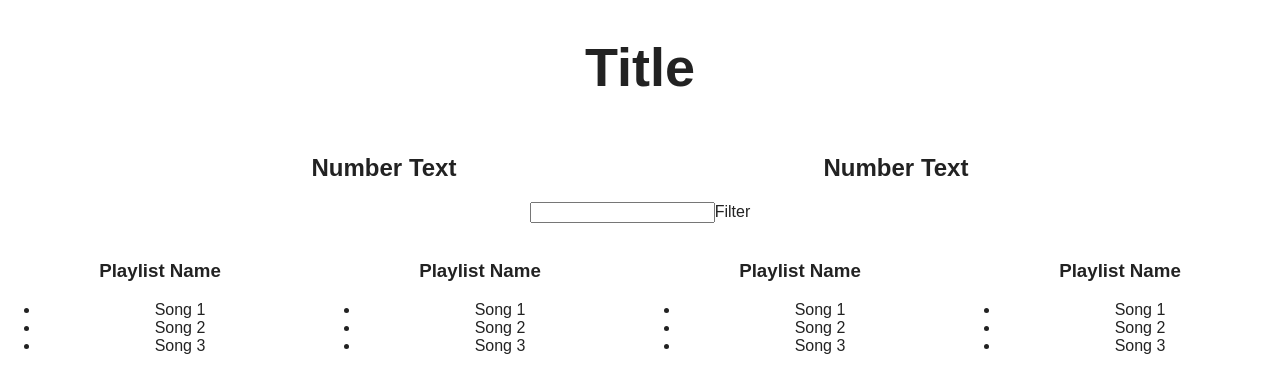
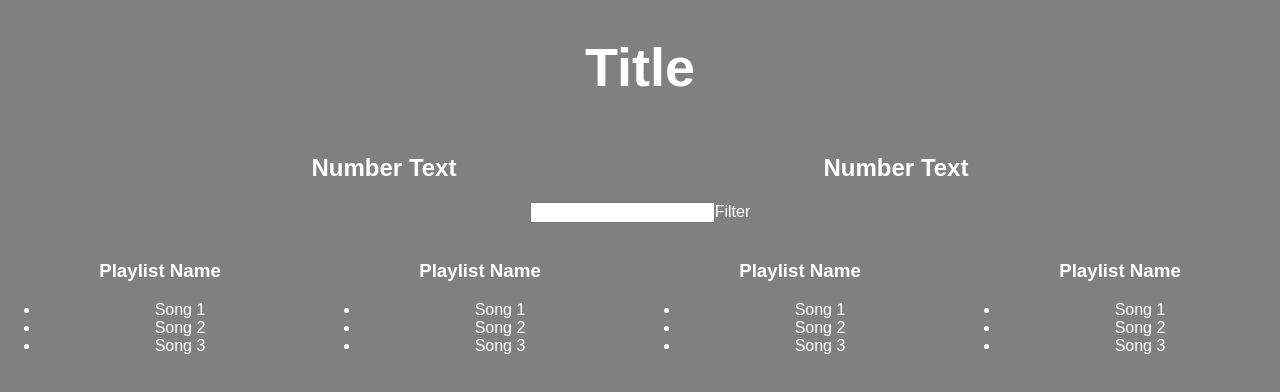
Before and after one commit to WeiErn/playlists, a React (Create React App) app: page / in a window 1280 px wide. Shown: the top 392 px of the page. Built offline with nearby package versions, Linux system fonts and the light colour scheme.

Commit message:
changed background color

```diff
--- a/src/App.css
+++ b/src/App.css
@@ -1,3 +1,7 @@
+html, body {
+  background-color: gray;
+}
+
 .App {
   text-align: center;
 }
@@ -29,5 +33,5 @@
 
 h1 {
   font-size: 54px;
-  color: #222222;
+  color: #fff;
 }
--- a/src/App.js
+++ b/src/App.js
@@ -1,8 +1,8 @@
 import React, { Component } from 'react';
-import logo from './logo.svg';
+// import logo from './logo.svg';
 import './App.css';
 
-let defaultTextColor = '#222222';
+let defaultTextColor = '#fff';
 let defaultStyle = {
     color: defaultTextColor
 };
@@ -49,7 +49,7 @@ class App extends Component {
   render() {
     return (
       <div className="App">
-        <h1>Title</h1>
+        <h1 style={{...defaultStyle, 'font-size': '54px'}}>Title</h1>
         <Aggregate/>
         <Aggregate/>
         <Filter/>
```
